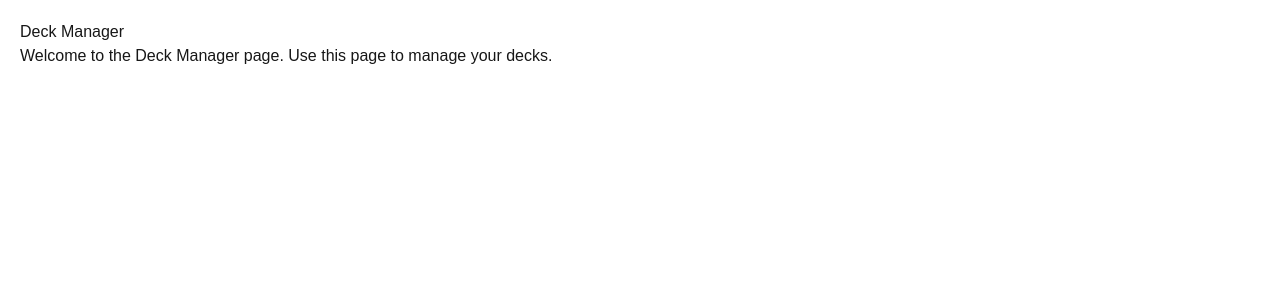
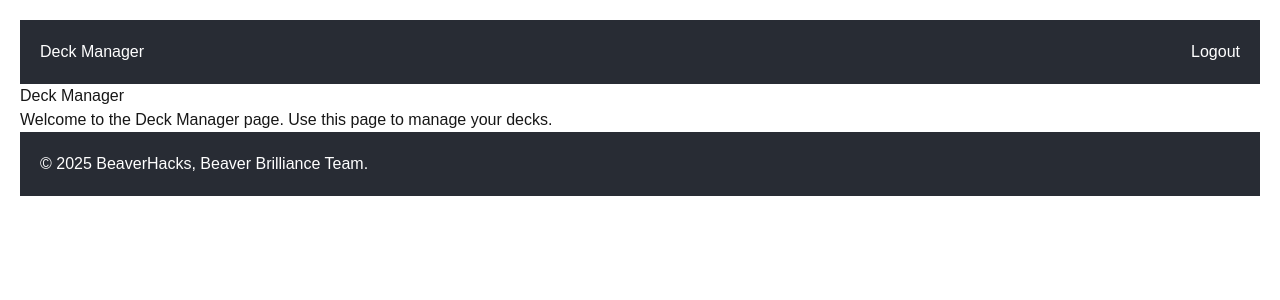
Before and after one commit to hackathon-flashcard-app/app, a Next.js app: page /deckManager in a window 1280 px wide. Shown: the top 300 px of the page. Built offline with nearby package versions, Linux system fonts and the light colour scheme.

Commit message:
Footer and Header basic code

```diff
--- a/pages/deckManager.tsx
+++ b/pages/deckManager.tsx
@@ -1,36 +1,62 @@
 import React from 'react';
+import { Link } from 'react-router-dom';
+import dynamic from 'next/dynamic';
+
+const BrowserRouter = dynamic(() => import('react-router-dom').then(mod => mod.BrowserRouter), { ssr: false });
+
+const Header: React.FC = () => {
 
 
-const Header: React.FC = () => {
+    const handleLogout = () => {
+        console.log('User logged out');
+        // Add your logout logic here
+    };
+
+
     return (
-        <header style={{ backgroundColor: '#282c34', padding: '20px', color: 'white' }}>
-            <h1>Deck Manager
+        <header style={{ backgroundColor: '#282c34', padding: '20px', color: 'white', display: 'flex', justifyContent: 'space-between', alignItems: 'center' }}>
+            <h1>Deck Manager</h1>
 
-            </h1>
+            <Link to="/login.tsx">
+                <button onClick={handleLogout} style={{ backgroundColor: 'transparent', border: 'none', color: 'white', cursor: 'pointer' }}>
+                    Logout
+                </button>
+            </Link>
+
         </header>
     );
-}
+};
 
 const Footer: React.FC = () => {
     return (
         <footer style={{ backgroundColor: '#282c34', padding: '20px', color: 'white' }}>
-            <p>&copy; © 2025 BeaverHacks, Beaver Brilliance Team.</p>
+            <p>&copy; 2025 BeaverHacks, Beaver Brilliance Team.</p>
         </footer>
     );
 }
 
 const DeckManager: React.FC = () => {
     return (
+
         <div style={{ padding: '20px', fontFamily: 'Arial, sans-serif' }}>
+            <Header />
+
             <h1>Deck Manager</h1>
             <p>Welcome to the Deck Manager page. Use this page to manage your decks.</p>
-            {/* Add your components or functionality here */}
+
+            <Footer />
         </div>
+
     );
 };
 
 
+const App: React.FC = () => {
+    return (
+        <BrowserRouter>
+            <DeckManager />
+        </BrowserRouter>
+    );
+};
 
-
-
-export default DeckManager;
+export default App;
```
Also changed, not shown: package.json (+6 -4 lines), 1 other file (tests, documents, lock files or other folders).
